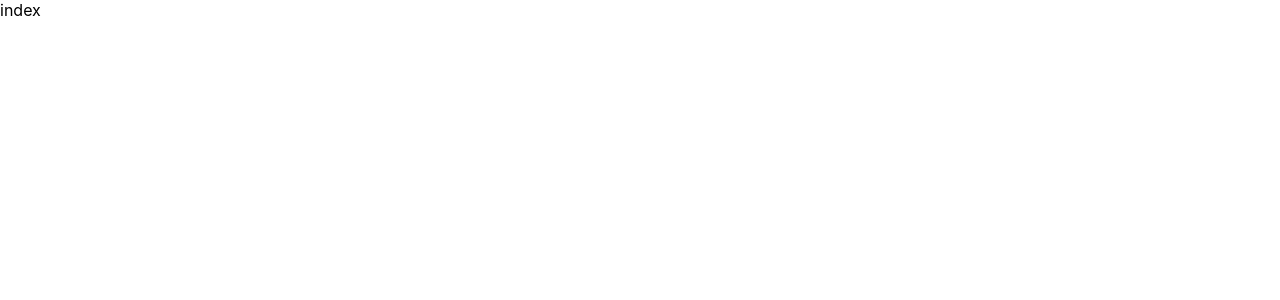
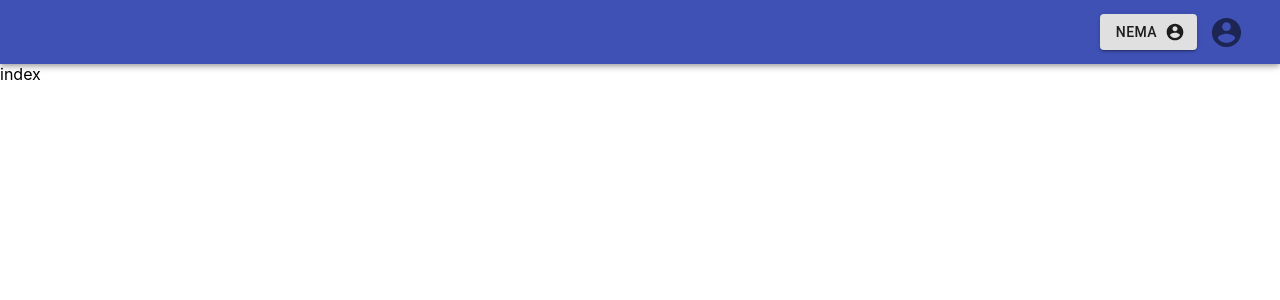
Before and after one commit to scottxxx666/tickets, a React (Create React App) app: page / in a window 1280 px wide. Shown: the top 300 px of the page. Built offline with nearby package versions, Linux system fonts and the light colour scheme; the HTML template or start-up script is replaced by a standard one.

Commit message:
[feat] add app top bar

```diff
--- a/src/App.js
+++ b/src/App.js
@@ -8,6 +8,7 @@ import Login from './Login';
 import dotenv from 'dotenv';
 import AuthContextProvider from './AuthContextProvider';
 import AuthContext from './AuthContext';
+import AppTopBar from './AppTopBar';
 
 const PrivateRoute = (props) => {
   const auth = useContext(AuthContext);
@@ -34,6 +35,7 @@ export default () => {
       <AuthContextProvider>
         <HashRouter>
           <div className="App">
+            <AppTopBar/>
             <Switch>
               <Route path="/about">
                 Hi
--- /dev/null
+++ b/src/AppTopBar.js
@@ -0,0 +1,52 @@
+import AppBar from '@material-ui/core/AppBar';
+import Toolbar from '@material-ui/core/Toolbar';
+import Button from '@material-ui/core/Button';
+import AccountCircleIcon from '@material-ui/icons/AccountCircle';
+import IconButton from '@material-ui/core/IconButton';
+import React, {Fragment} from 'react';
+import useScrollTrigger from '@material-ui/core/useScrollTrigger';
+import Slide from '@material-ui/core/Slide';
+import makeStyles from '@material-ui/core/styles/makeStyles';
+
+const useStyles = makeStyles((theme) => ({
+  grow: {
+    flexGrow: 1,
+  },
+}));
+
+function HideOnScroll(props) {
+  const { children } = props;
+  const trigger = useScrollTrigger();
+  return (
+    <Slide appear={false} direction="down" in={!trigger}>
+      {children}
+    </Slide>
+  );
+}
+
+const AppTopBar = () => {
+  const classes = useStyles();
+  return (
+    <Fragment>
+      <HideOnScroll>
+        <AppBar position="fixed">
+          <Toolbar>
+            <div className={classes.grow}/>
+            <Button
+              edge="end"
+              variant="contained"
+              color="default"
+              endIcon={<AccountCircleIcon/>}
+            >{'nema'}</Button>
+            <IconButton>
+              <AccountCircleIcon fontSize="large"/>
+            </IconButton>
+          </Toolbar>
+        </AppBar>
+      </HideOnScroll>
+      <Toolbar/>
+    </Fragment>
+  );
+};
+
+export default AppTopBar;
```
